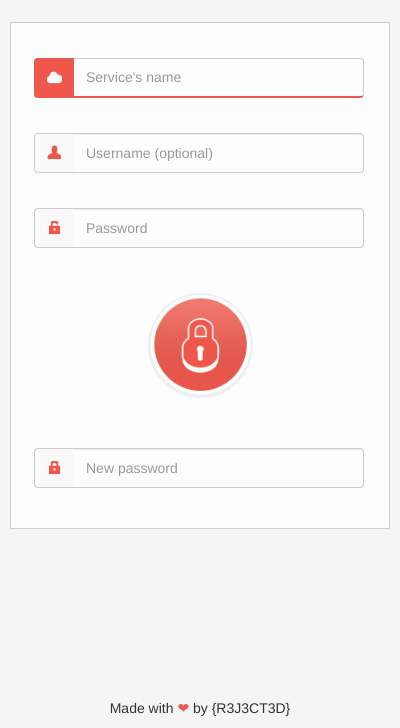
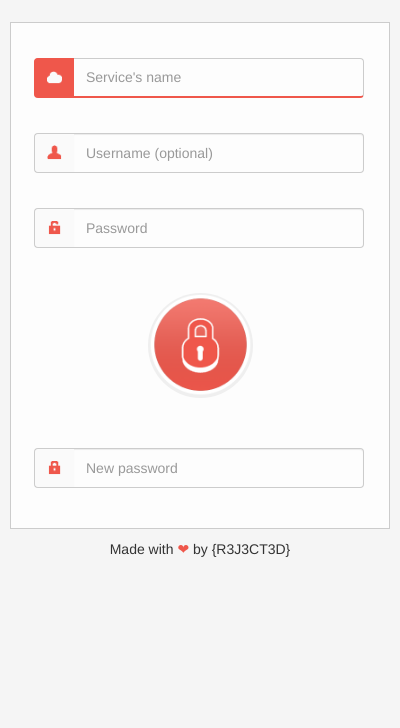
Before and after one commit to sonnyfournier/EncryPass, an Electron app: page index.html in a window 400 px wide. Shown: the part 116-844 px from the top of the page. Drawn offline with Linux system fonts and the light colour scheme.

Commit message:
[~] Correct footer's location

```diff
--- a/index.html
+++ b/index.html
@@ -88,11 +88,8 @@
 			</div>
 		</div>
 	</form>
+	<p class="footer">Made with <span id="heart">❤</span> by {R3J3CT3D}</p>
 </body>
-
-<footer>
-	<p>Made with <span id="heart">❤</span> by {R3J3CT3D}</p>
-</footer>
 
 <script type="text/javascript">
 
--- a/main.js
+++ b/main.js
@@ -18,7 +18,7 @@ let mainWindow
 function createWindow() {
     mainWindow = new BrowserWindow({
         width: 400,
-        height: 690,
+        height: 715,
         movable: true,
         toolbar: false,
         resizable: false,
--- a/styles/footer.css
+++ b/styles/footer.css
@@ -7,14 +7,11 @@
 **  ╚═╝  ╚═╝ ╚═════╝   ╚════╝  ╚═════╝   ╚═════╝    ╚═╝    ╚═════╝  ╚═════╝
 */
 
-footer {
-    position: absolute;
-	left: 0;
-	right: 0;
-    bottom: 0;
+.footer {
+    margin-top: 10px;
     text-align: center;
 }
 
-footer #heart {
+.footer #heart {
     color: #EF574B;
 }
```
